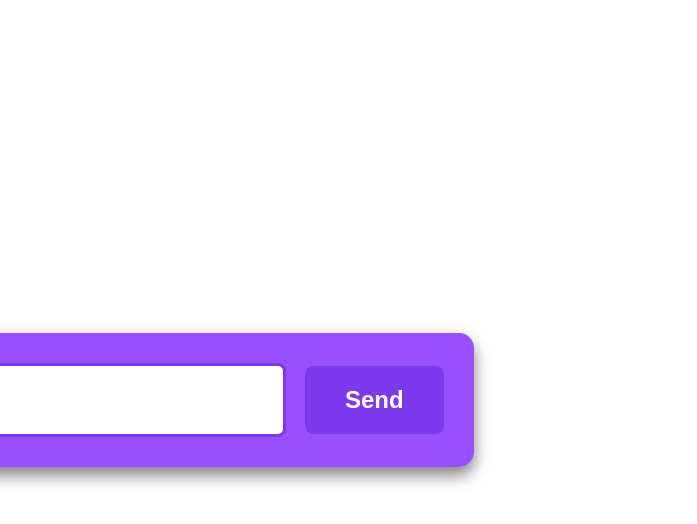
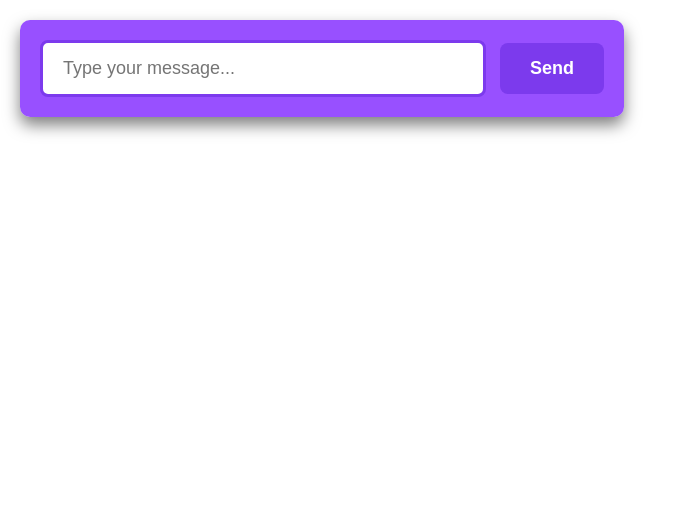
Before and after one commit to Wormeyy/Worm-model, a plain HTML site: page index.html in a window 1280 px wide. Shown: the whole page, without its empty margins (0-697 px from the left). Drawn offline with nearby package versions, Linux system fonts and the light colour scheme.

Commit message:
Update index.html

```diff
--- a/index.html
+++ b/index.html
@@ -32,34 +32,33 @@
 
         #input-container {
             position: fixed;
-            top: 50%;
-            left: -400px;
-            transform: translateY(-50%);
+            top: 20px;
+            left: 20px;
             z-index: 1000;
             background: rgba(147, 71, 255, 0.95);
-            padding: 30px;
-            border-radius: 15px;
+            padding: 20px;
+            border-radius: 10px;
             box-shadow: 0 8px 16px rgba(0, 0, 0, 0.5);
         }
 
         #text-input {
-            padding: 20px 25px;
-            font-size: 24px;
+            padding: 15px 20px;
+            font-size: 18px;
             border: 3px solid #7c3aed;
             border-radius: 8px;
-            width: 600px;
+            width: 400px;
             background: white;
         }
 
         #send-button {
-            padding: 20px 40px;
-            font-size: 24px;
+            padding: 15px 30px;
+            font-size: 18px;
             background: #7c3aed;
             color: white;
             border: none;
             border-radius: 8px;
             cursor: pointer;
-            margin-left: 15px;
+            margin-left: 10px;
             font-weight: bold;
         }
 
```
